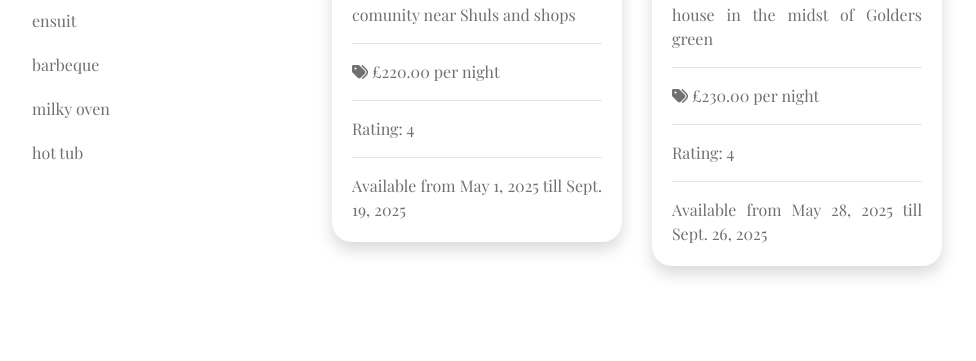
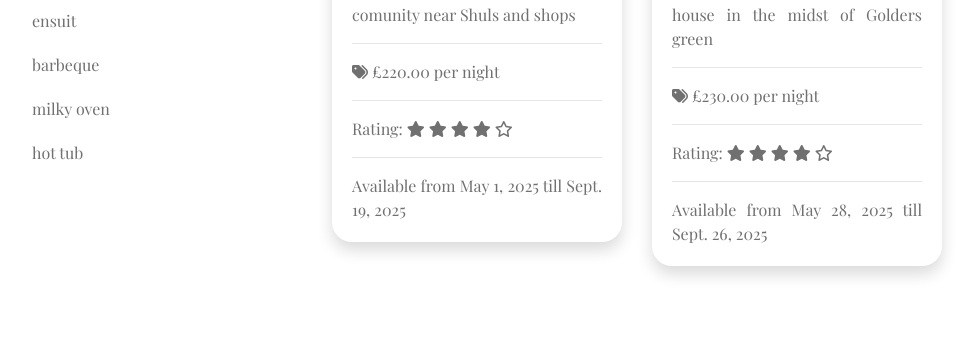
Before and after one commit to e-h-dev/kosher-gataways, a Django app: page /rentals/ in a window 1280 px wide. Shown: the part 374-735 px from the top of the page, without its empty margins (3-979 px from the left). Run offline with Django 5.2, Linux system fonts and the light colour scheme; data comes from the database, SQL or seed files in the repository; some libraries are stand-ins or nearby versions; some web fonts are replaced.

Commit message:
Add stars to rating section

```diff
--- a/kosher_getaways/rentals/templates/rentals/rentals.html
+++ b/kosher_getaways/rentals/templates/rentals/rentals.html
@@ -51,7 +51,40 @@
                             £{{ r.price }} per night
                         </div>
                         <hr>
-                        <div class="rating">Rating: {{ r.rating }}</div>
+                        <div class="rating">
+                        Rating:
+                        {% if r.rating == 1 %}
+                            <i class="fa-solid fa-star"></i>
+                            <i class="fa-regular fa-star"></i>
+                            <i class="fa-regular fa-star"></i>
+                            <i class="fa-regular fa-star"></i>
+                            <i class="fa-regular fa-star"></i>
+                        {% elif r.rating == 2 %}
+                            <i class="fa-solid fa-star"></i>
+                            <i class="fa-solid fa-star"></i>
+                            <i class="fa-regular fa-star"></i>
+                            <i class="fa-regular fa-star"></i>
+                            <i class="fa-regular fa-star"></i>
+                        {% elif r.rating == 3 %}
+                            <i class="fa-solid fa-star"></i>
+                            <i class="fa-solid fa-star"></i>
+                            <i class="fa-solid fa-star"></i>
+                            <i class="fa-regular fa-star"></i>
+                            <i class="fa-regular fa-star"></i>
+                        {% elif r.rating == 4 %}
+                            <i class="fa-solid fa-star"></i>
+                            <i class="fa-solid fa-star"></i>
+                            <i class="fa-solid fa-star"></i>
+                            <i class="fa-solid fa-star"></i>
+                            <i class="fa-regular fa-star"></i>
+                        {% else %}
+                            <i class="fa-solid fa-star"></i>
+                            <i class="fa-solid fa-star"></i>
+                            <i class="fa-solid fa-star"></i>
+                            <i class="fa-solid fa-star"></i>
+                            <i class="fa-solid fa-star"></i>
+                        {% endif %}
+                    </div>
                         <hr>
                         <div class="availability">
                             Available from {{ r.available_from}}
```
